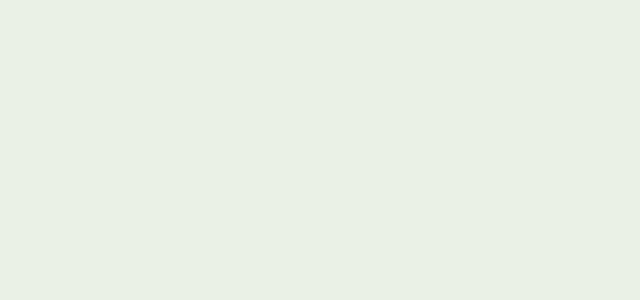
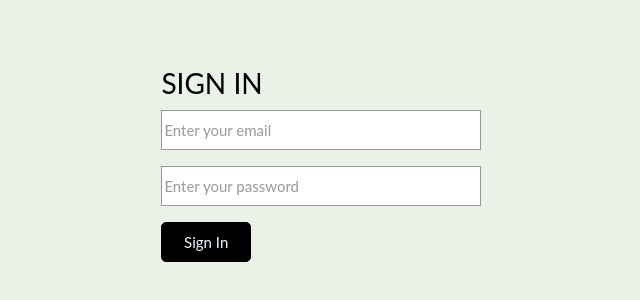
Before and after one commit to EmmanuelAmpofo/eAmpofo_frontend, a React (Create React App) app: page /login in a window 1280 px wide. Shown: the part 174-474 px from the top of the page, without its empty margins (325-965 px from the left). Built offline with nearby package versions, Linux system fonts and the light colour scheme; the HTML template or start-up script is replaced by a standard one.

Commit message:
Login form modified

```diff
--- a/src/App.js
+++ b/src/App.js
@@ -1,11 +1,12 @@
 import React, { Component } from 'react';
 import { BrowserRouter as Router, Route, Switch } from "react-router-dom";
 import classNames from 'classnames';
-// import './assets/scss/styles.scss';
+
 
 import Register from './pages/register'
 import Chat from './pages/chat';
 import Join from './pages/join';
+import login from './pages/login';
 
 class App extends Component {
 
@@ -31,6 +32,7 @@ class App extends Component {
             <Route path="/" exact component={Register} />
             <Route path="/chat/:name/:room" component={Chat} />
             <Route path="/join" component={Join} />
+            <Route path="/login" component={login} />
           </Switch>
         </Router>
       </div>
--- /dev/null
+++ b/src/pages/css/login.css
@@ -0,0 +1,26 @@
+.formrow{
+    position: absolute;
+    left: 38%;
+    top: 30%;
+    margin: 0 auto;
+}
+.email{
+    width: 25vw;
+    height: 5vh;
+    margin-bottom: 2vh;
+    border-radius: 5px;
+}
+.password{
+    width: 25vw;
+    height: 5vh;
+    margin-bottom: 2vh;
+    border-radius: 5px;
+}
+.btnWrapp{
+    height: 5vh;
+    width: 7vw;
+    color: aliceblue;
+    background-color: black;
+    border-radius: 5px;
+    border: 1px solid black;
+}
--- /dev/null
+++ b/src/pages/login.js
@@ -0,0 +1,75 @@
+import React, {useState} from 'react';
+import { Link } from 'react-router-dom';
+import axios from 'axios';
+import { Route } from "react-router-dom";
+
+import '../pages/css/login.css';
+
+import { Redirect } from 'react-router';
+
+
+const Login = (props) => {
+    const [email, setEmail] = useState(' ');
+    const [password, setPassword] = useState(' ')
+    const [loggedIn, setLoggedIn] = useState(localStorage.getItem("token") ? true: false);
+    //handle change in email input field
+    const onChangeEmail = (event) => {
+        setEmail(event.target.value)
+    }
+
+    //handle change in email input field
+    const onChangePassword = (event) =>{
+        setPassword(event.target.value)
+    }
+
+    //prevent default behaviour of button on click
+    const onClickButton = (event) => {
+        if(!email || !password){
+            event.preventDefault()
+        } else {
+            const credentials = {
+                email: email,
+                password: password
+            }
+            const headers = {
+                "Content-type": "application/json"
+            }
+            // Login url by concatenating with the backend url
+            const LOGIN_URL =  "/users/login";
+            axios.post(LOGIN_URL, credentials, {headers})
+            .then(response =>{
+                const {data} = response;
+                console.log(data)
+
+                if(data.status !== 200)
+                alert(data.error)
+                else{
+                    setLoggedIn(true);
+                    localStorage.setItem("token",   JSON.stringify(data.token))
+                }
+            });
+        }
+    }
+
+    return (
+       <div className="form_wrap">
+           <div className="formrow">
+               <h2>SIGN IN</h2>
+               <form className="signIn">
+                   <input className="email" type="text" placeholder="Enter your email" onChange={onChangeEmail} /> <br ></br>
+                   <input className="password" type="password" placeholder="Enter your password" onChange={onChangePassword} /><br ></br>
+                   {/* later change link to main chat page */}
+                   <Link to='/join' onClick={onClickButton}>
+                        <button className="btnWrapp" type="submit" >Sign In</button>
+                   </Link>
+
+               </form>
+           </div>
+           <Route exact path="/">
+            {loggedIn ? <Redirect to="/join" /> : null}
+            </Route>
+       </div>
+    )
+}
+
+export default Login;
```
